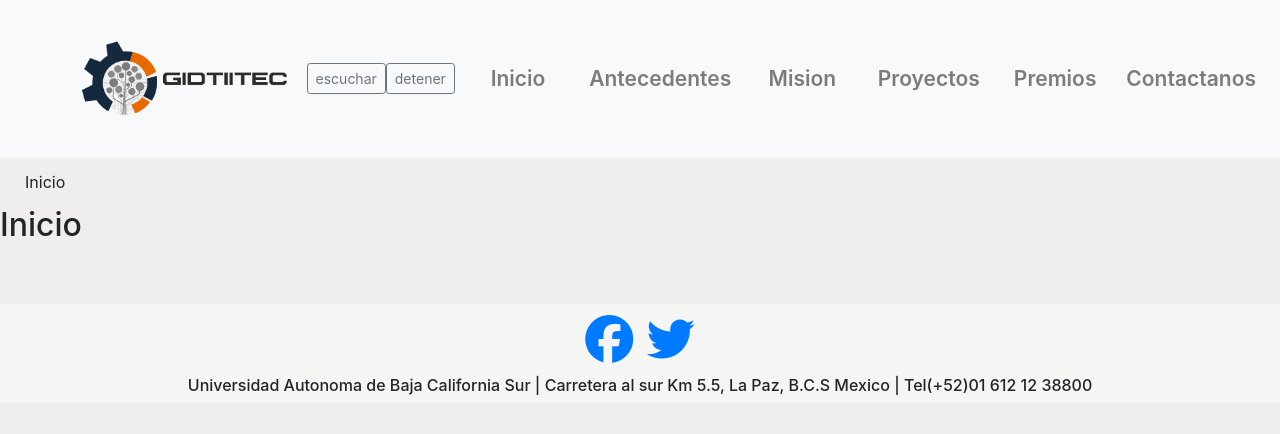
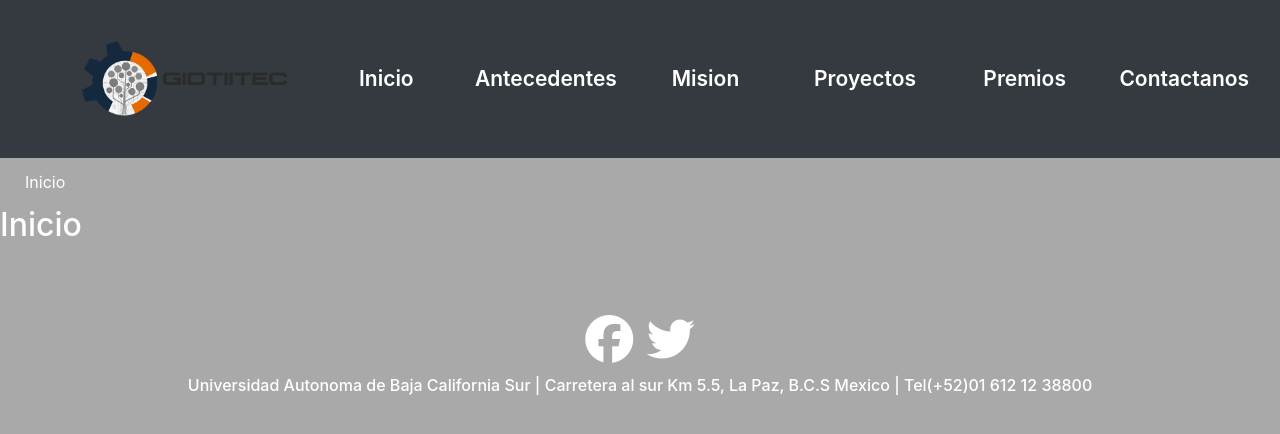
Before and after one commit to SaulHernandez230/GIDTIITEC, a PHP site: page / in a window 1280 px wide. Shown: the top 434 px of the page. Run offline with PHP 8.4, Linux system fonts and the light colour scheme; some libraries are stand-ins or nearby versions.

Commit message:
highContrast

```diff
--- /dev/null
+++ b/Sources/CSS/altoContraste.css
@@ -0,0 +1,18 @@
+#Antecedentes,.proyect,#carousel{
+  background-color: black;
+}
+p{
+  color:white;
+}
+a,li,h3,h6,h2{
+  color: white;
+}
+body,footer{
+  background: darkGray;
+}
+.proyect button{
+  background: gray;
+}
+#navbarNav a {
+  color:white;
+}
--- a/Sources/CSS/header.css
+++ b/Sources/CSS/header.css
@@ -21,6 +21,9 @@ header ol{
 header li{
   display: inline;
   margin: 1% 0;
+}
+#nav button{
+  display: none;
 }
 /* Small devices (landscape phones, 480px and up) */
 @media (min-width: 480px){
--- a/Sources/Components/footer.html
+++ b/Sources/Components/footer.html
@@ -12,8 +12,8 @@
   <!--Boostrap scripts -->
   <script src="https://cdnjs.cloudflare.com/ajax/libs/popper.js/1.14.7/umd/popper.min.js" integrity="sha384-UO2eT0CpHqdSJQ6hJty5KVphtPhzWj9WO1clHTMGa3JDZwrnQq4sF86dIHNDz0W1" crossorigin="anonymous"></script>
   <script src="https://stackpath.bootstrapcdn.com/bootstrap/4.3.1/js/bootstrap.min.js" integrity="sha384-JjSmVgyd0p3pXB1rRibZUAYoIIy6OrQ6VrjIEaFf/nJGzIxFDsf4x0xIM+B07jRM" crossorigin="anonymous"></script>
-  <script src="/proyectos/GIDTIITEC/Sources/JS/Switch.js" type="text/javascript"></script>
+  <script src="/proyectos/GIDTIITEC/Sources/JS/Speech.js" type="text/javascript"></script>
   <script src="/proyectos/GIDTIITEC/Sources/JS/switchAnchor.js" type="text/javascript"></script>
-  <script src="/proyectos/GIDTIITEC/Sources/JS/changeGallery.js" type="text/javascript"></script>
+  <script src="/proyectos/GIDTIITEC/Sources/JS/Gallery.js" type="text/javascript"></script>
   <script src="https://kit.fontawesome.com/a076d05399.js"></script>
 </html>
--- a/Sources/Components/header.html
+++ b/Sources/Components/header.html
@@ -12,6 +12,7 @@
     <link rel="stylesheet" href="/proyectos/GIDTIITEC/Sources/CSS/antecedentes.css">
     <link rel="stylesheet" href="/proyectos/GIDTIITEC/Sources/CSS/proyectos.css">
     <link rel="stylesheet" href="/proyectos/GIDTIITEC/Sources/CSS/mision.css">
+    <link rel="stylesheet" href="/proyectos/GIDTIITEC/Sources/CSS/altoContraste.css">
 
     <!-- JQ Script-->
     <script src="https://code.jquery.com/jquery-3.3.1.slim.min.js" integrity="sha384-q8i/X+965DzO0rT7abK41JStQIAqVgRVzpbzo5smXKp4YfRvH+8abtTE1Pi6jizo" crossorigin="anonymous"></script>
@@ -20,13 +21,16 @@
   </head>
   <header>
     <!--NAVBAR-->
-    <nav class="navbar navbar-expand-md navbar-light bg-light" aria-label="Main Navegation" role="menubar">
+    <nav id="nav" class="navbar navbar-expand-md navbar-light bg-dark" aria-label="Main Navegation" role="menubar">
       <!--LOGO-->
       <img class="navbar-brand" src="/proyectos/GIDTIITEC/Sources/Img/gidtiitec.png" role="banner" aria-label="GIDTIITEC Logo">
-      <!-- SPEECH BUTTON -->
-      <button class="btn btn-sm btn-outline-secondary" type="button" id="button" onclick="startSpeech()">escuchar</button>
-      <!-- HIGH CONTRAST  BUTTON -->
-      <button class="btn btn-sm btn-outline-secondary" type="button" id="button" onclick="stopSpeech()">detener</button>
+      <!-- START SPEECH BUTTON -->
+      </button>
+      <button class="fas fa-play" class="btn btn-sm btn-outline-secondary" type="button" onclick="startSpeech()">
+      <!-- STOP SPEECH BUTTON -->
+      <button class="fas fa-stop" class="btn btn-sm btn-outline-secondary" type="button" onclick="stopSpeech()"></button>
+      <!-- HIGH CONTRAST BUTTON -->
+      <button class="fas fa-adjust" class="btn btn-sm btn-outline-secondary" type="button" id="highContrast" onclick="highContrast()"></button>
 
       <!-- NAVBAR BUTTON -->
       <a class="navbar-toggler" data-toggle="collapse" data-target="#navbarNav" aria-controls="navbarNav" aria-expanded="false" aria-label="Toggle navigation">
--- a/Sources/JS/Switch.js
+++ b/Sources/JS/Speech.js
@@ -30,11 +30,13 @@
       var parrafo2 = document.getElementById("parrafo2").textContent;
       var parrafo3 = document.getElementById("parrafo3").textContent;
 
-      var proyecto1 = document.getElementById("objetivo1").textContent;
-      var proyecto2 = document.getElementById("objetivo2").textContent;
-      var proyecto3 = document.getElementById("objetivo3").textContent;
-      var proyecto4 = document.getElementById("objetivo4").textContent;
-      var proyecto5 = document.getElementById("objetivo5").textContent;
+      var objetivo1 = document.getElementById("objetivo1").textContent;
+      var objetivo2 = document.getElementById("objetivo2").textContent;
+      var objetivo3 = document.getElementById("objetivo3").textContent;
+      var objetivo4 = document.getElementById("objetivo4").textContent;
+      var objetivo5 = document.getElementById("objetivo5").textContent;
+      var objetivo6 = document.getElementById("objetivo6").textContent;
+      var objetivo7 = document.getElementById("objetivo7").textContent;
 
       speech("Misión",parrafo1)
       speech("Visión",parrafo2)
@@ -45,6 +47,8 @@
       speech("",objetivo3)
       speech("",objetivo4)
       speech("",objetivo5)
+      speech("",objetivo6)
+      speech("",objetivo7)
     }
     function proyectos(){
       var proyecto1 = document.getElementById("proyecto1").textContent;
@@ -75,7 +79,6 @@
     }
     function startSpeech(){
       var currentPage = getURI()
-      alert(currentPage)
       var fn = window[currentPage]
       fn()
 
```
Also changed, not shown: Sources/Views/Mision.php (+6 -6 lines), Sources/JS/Gallery.js (renamed from Sources/JS/changeGallery.js).
